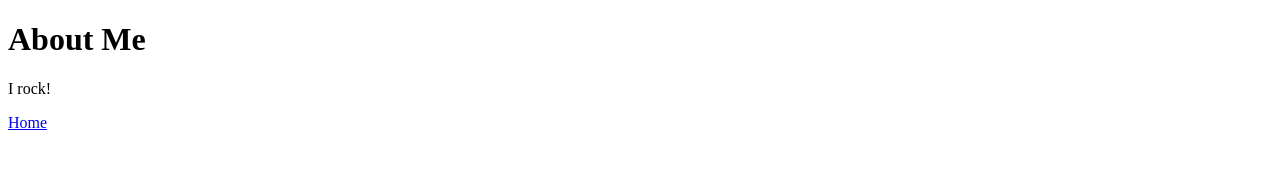
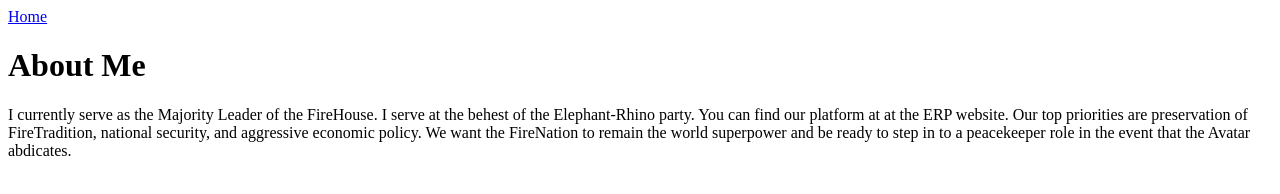
Before and after one commit to blakehulett7/hutmail-blog, a plain HTML site: page about.html in a window 1280 px wide. Drawn offline with Linux system fonts and the light colour scheme.

Commit message:
Added some about me text

```diff
--- a/about.html
+++ b/about.html
@@ -8,9 +8,12 @@
 </head>
 
 <body>
+    <a href="index.html">Home</a>
     <h1>About Me</h1>
-    <p>I rock!</p>
-    <a href="index.html">Home</a>
+    <p>I currently serve as the Majority Leader of the FireHouse. I serve at the behest of the Elephant-Rhino party. You
+        can find our platform at at the ERP website. Our top priorities are preservation of FireTradition, national
+        security, and aggressive economic policy. We want the FireNation to remain the world superpower and be ready to
+        step in to a peacekeeper role in the event that the Avatar abdicates.</p>
 </body>
 
 </html>
```
